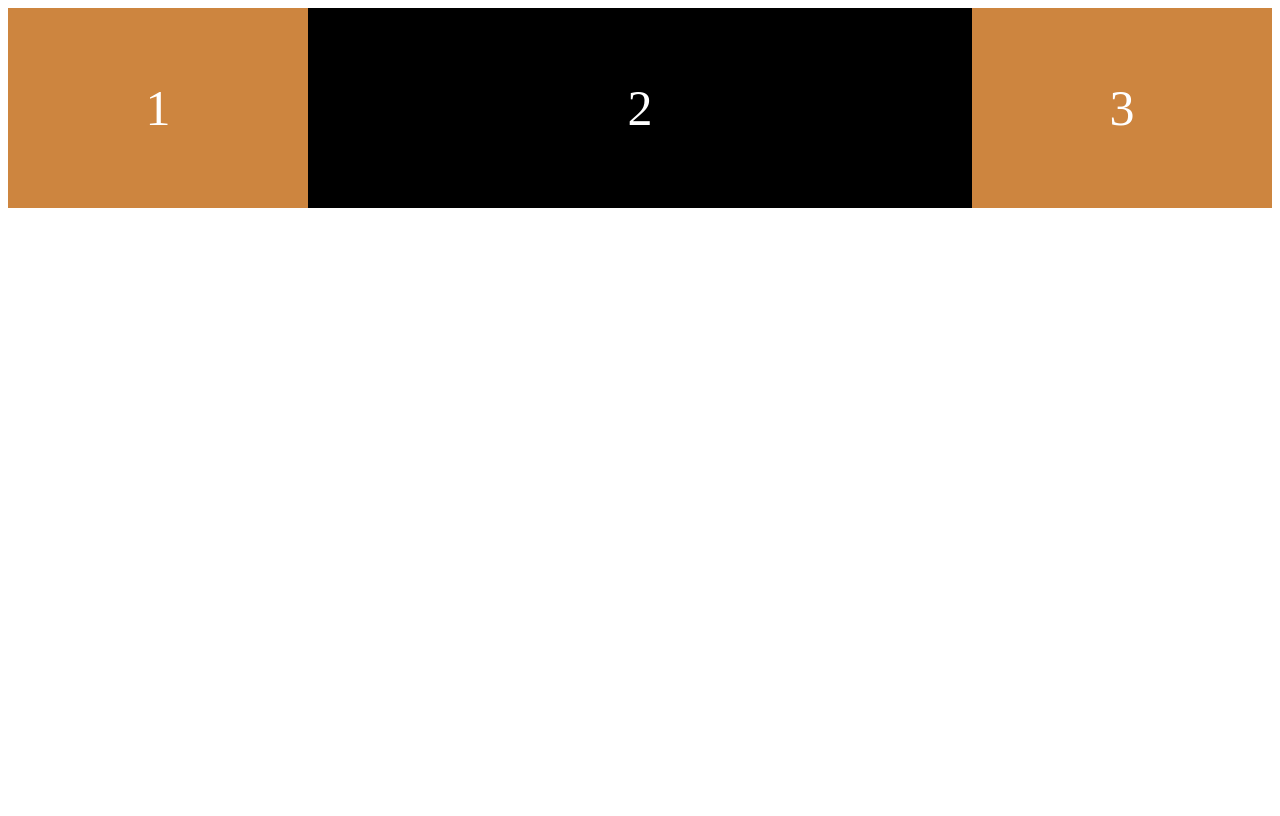
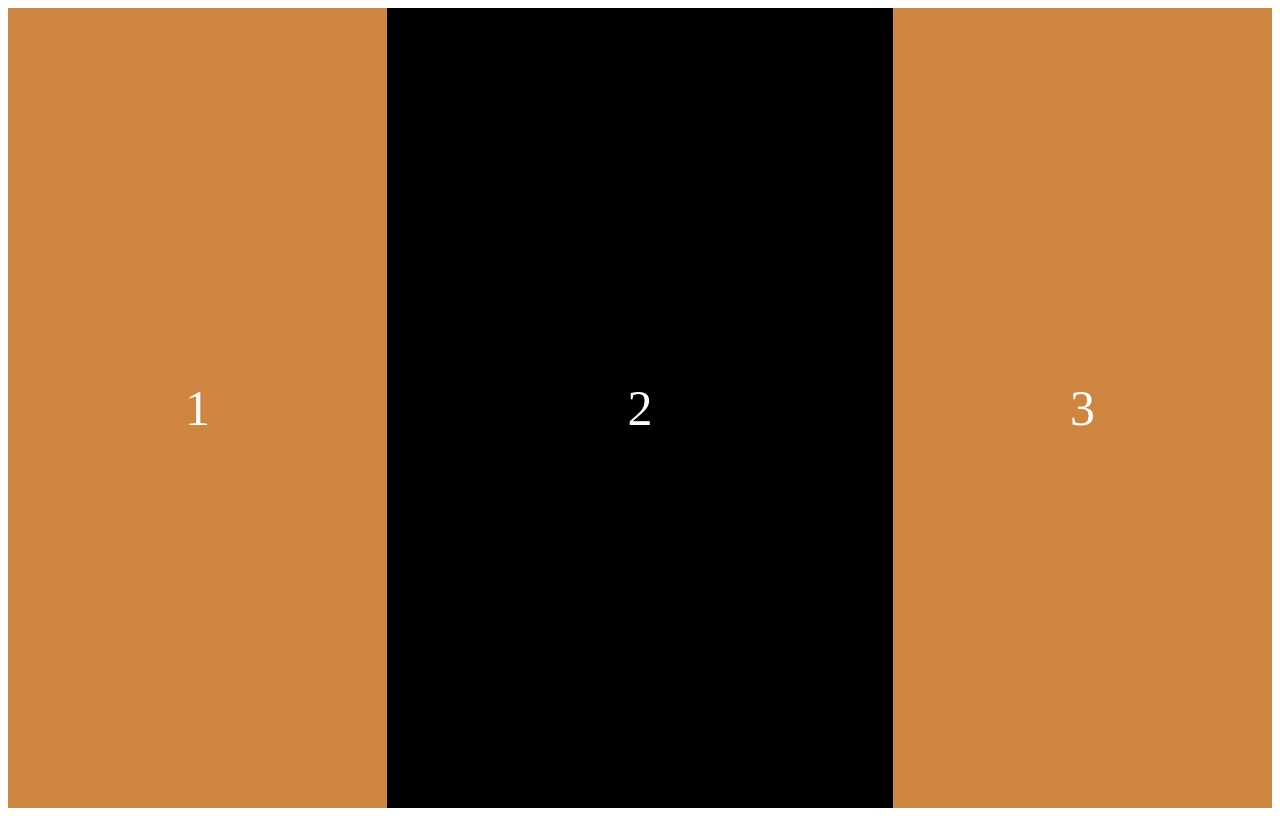
Before and after one commit to jaehyuenjung/scss-masterclass, a plain HTML site: page index.html in a window 1280 px wide. Drawn offline with Linux system fonts and the light colour scheme.

Commit message:
flex-basis

```diff
--- a/styles.css
+++ b/styles.css
@@ -3,11 +3,11 @@
     /* Main Axis */
     justify-content: space-around;
     width: 100%;
+    height: 100vh;
 }
 
 .child {
-    width: 300px;
-    height: 200px;
+    flex-basis: 30%;
     background-color: peru;
     color: white;
     font-size: 50px;
@@ -18,6 +18,5 @@
 
 .child:nth-child(2) {
     background-color: #000;
-    flex-shrink: 2;
     flex-grow: 1;
 }
```
Also changed, not shown: README.md.
